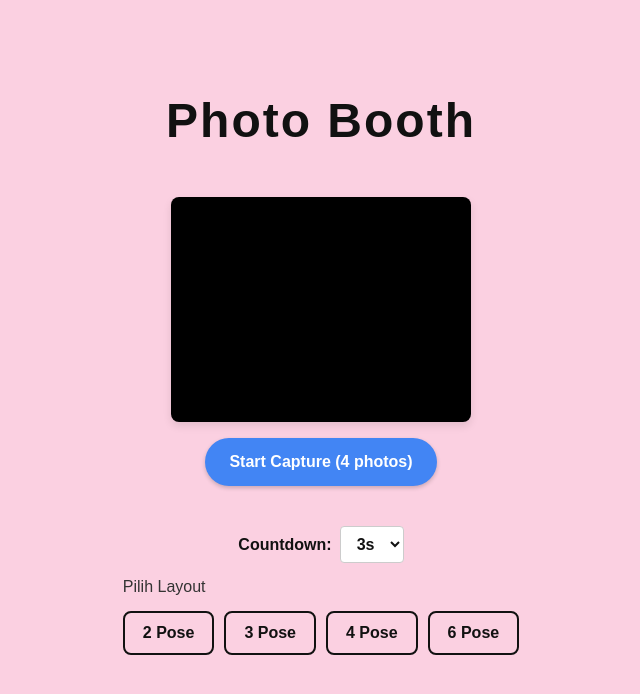
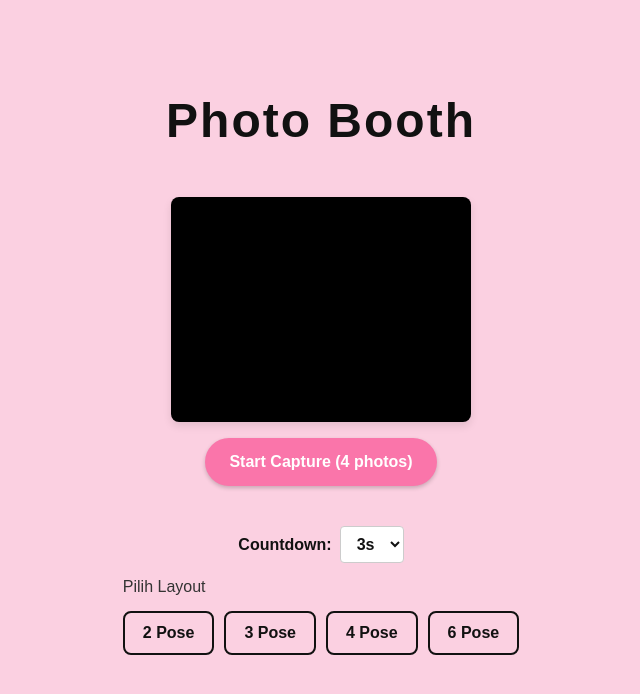
Before and after one commit to fauziniko/photobooth-1-test, a Next.js app: page / in a window 1280 px wide. Shown: the top 694 px of the page, without its empty margins (319-959 px from the left). Built offline with nearby package versions, Linux system fonts and the light colour scheme; no server answers.

Commit message:
[Misc] Update: components/Camera.tsx,

```diff
--- a/components/Camera.tsx
+++ b/components/Camera.tsx
@@ -127,7 +127,7 @@ export default function Camera({ onCapture, photosToTake, countdown, onStartCapt
           padding: '12px 24px',
           fontSize: '16px',
           fontWeight: 'bold',
-          backgroundColor: '#4285F4',
+          backgroundColor: '#fa75aa', // ubah di sini
           color: 'white',
           border: 'none',
           borderRadius: '24px',
```
